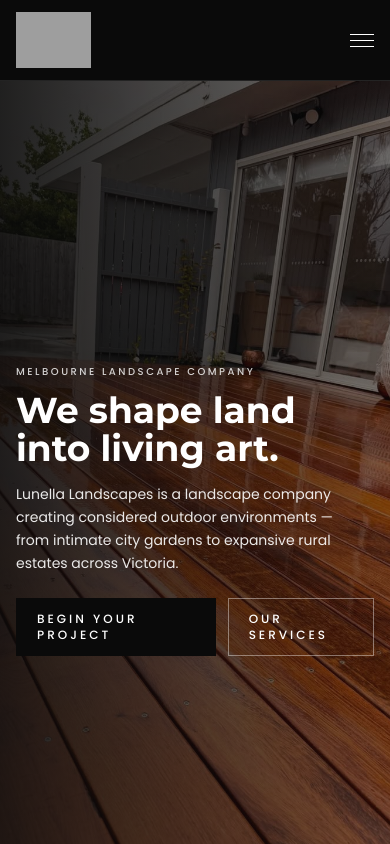
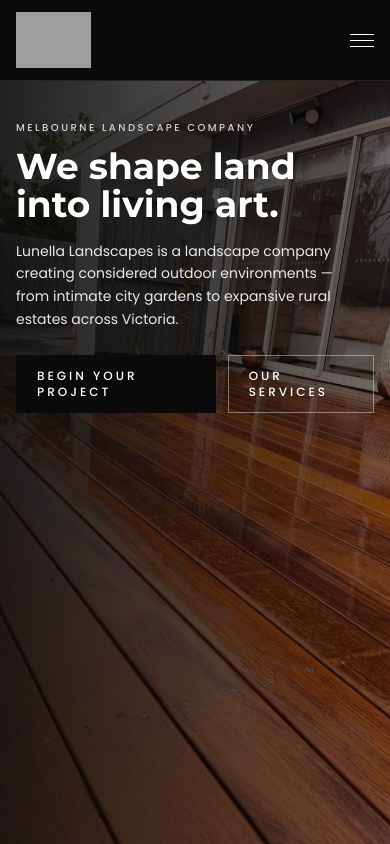
Before and after one commit to milochamp2/lunella-landscape, a Next.js app: page / in a window 390 px wide. Shown: the top 844 px of the page. Built offline with nearby package versions, Linux system fonts and the light colour scheme; grey boxes are pictures that could not be loaded.

Commit message:
+website update — hero text top-left repositioning
Moved hero section text from vertically centred to top-left alignment.
Changed flex justify-center to justify-start; adjusted top padding
(pt-10 sm:pt-14 md:pt-20) for clean spacing across mobile and desktop.

```diff
--- a/app/page.tsx
+++ b/app/page.tsx
@@ -38,7 +38,7 @@ export default function HomePage() {
   return (
     <>
       {/* ── Hero ── */}
-      <section className="relative min-h-screen flex flex-col justify-center overflow-hidden">
+      <section className="relative min-h-screen flex flex-col justify-start overflow-hidden">
         {/* Background image */}
         <Image
           src="/projects/capelsound/cp1.jpg"
@@ -52,7 +52,7 @@ export default function HomePage() {
         <div className="absolute inset-0 bg-ink/50" />
         <div className="absolute inset-0 bg-gradient-to-r from-ink/80 via-ink/40 to-transparent" />
 
-        <div className="relative z-10 px-4 sm:px-8 md:px-12 lg:px-20 pt-14 pb-10 md:pt-20 md:pb-16 max-w-4xl">
+        <div className="relative z-10 px-4 sm:px-8 md:px-12 lg:px-20 pt-10 pb-10 sm:pt-14 md:pt-20 md:pb-16 max-w-4xl">
           <Reveal>
             <p className="eyebrow text-paper/80 mb-3">Melbourne Landscape Company</p>
           </Reveal>
```
